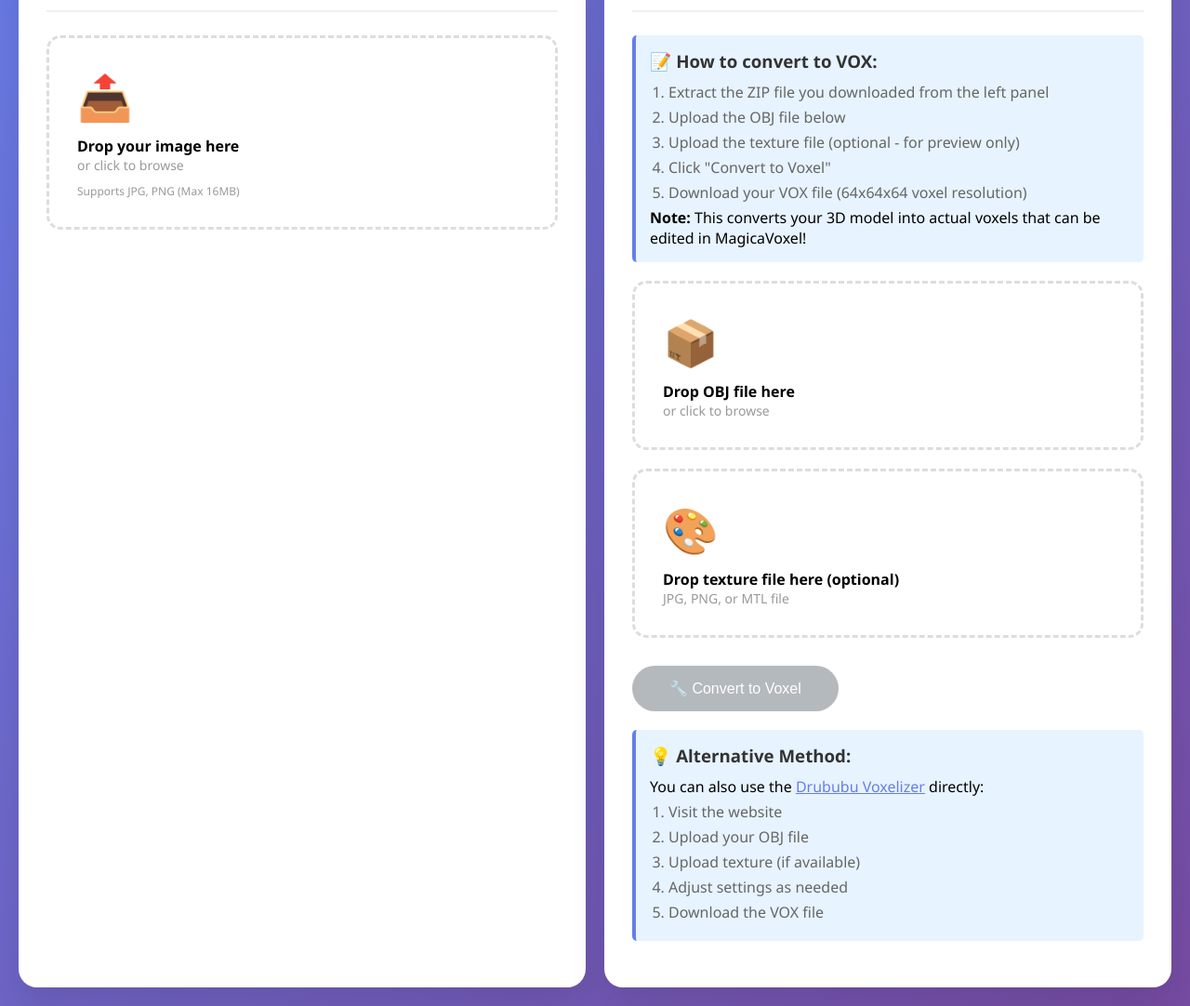
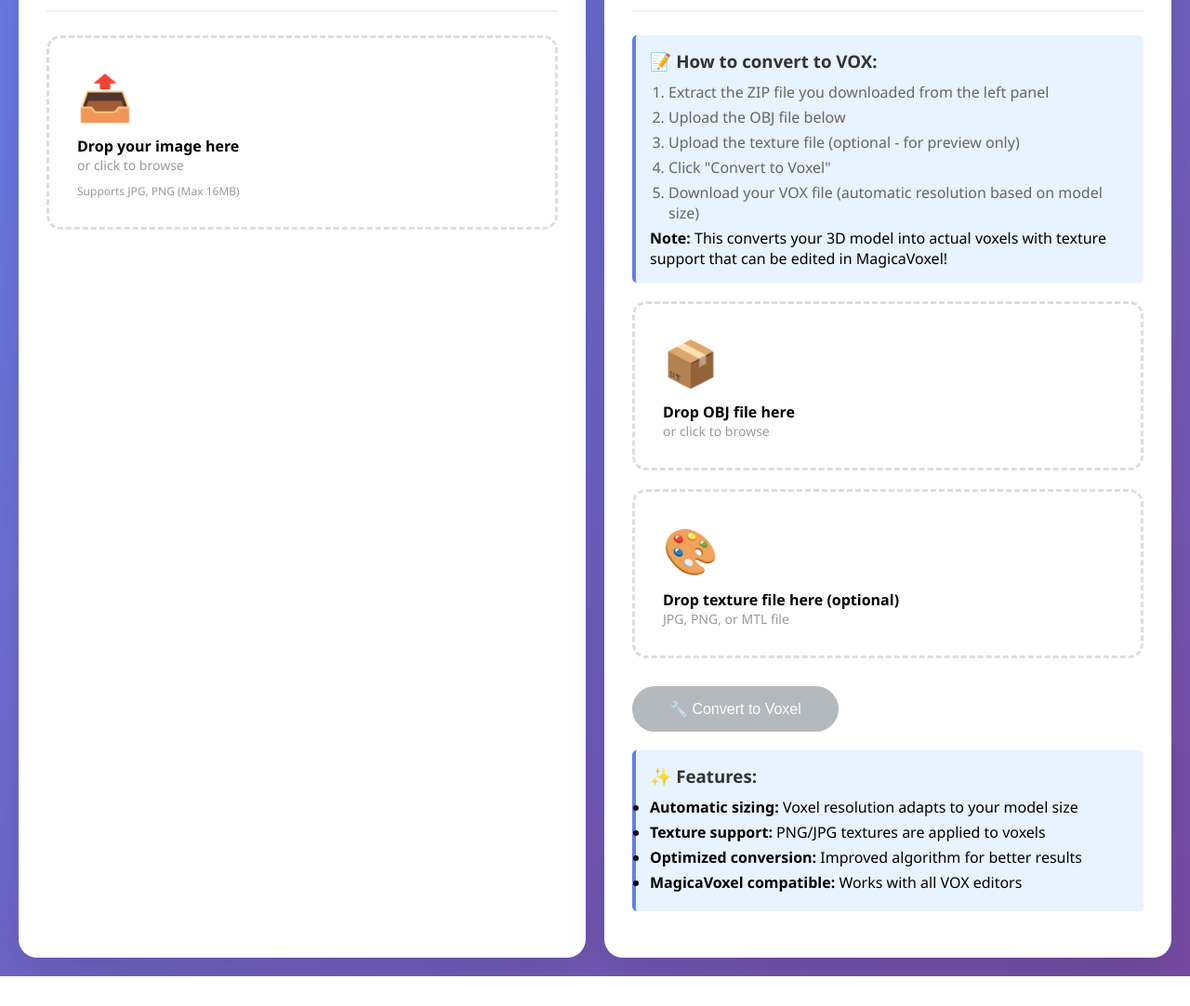
Before and after one commit to Firudesu/3dmodel-generation, a Flask app: page / in a window 1280 px wide. Shown: the part 234-1316 px from the top of the page at 93% size. After the commit the page ends 1284 px from the top, so only its background shows below. Run offline with Flask 3, Linux system fonts and the light colour scheme.

Commit message:
Refactor: Replace Playwright voxel conversion with Python implementation
Co-authored-by: firudesu <firudesu@googlemail.com>

```diff
--- a/app.py
+++ b/app.py
@@ -17,13 +17,7 @@ from werkzeug.utils import secure_filename
 import tempfile
 import shutil
 
-# Try to import playwright, but don't fail if it's not available
-try:
-    from playwright.sync_api import sync_playwright
-    PLAYWRIGHT_AVAILABLE = True
-except ImportError:
-    PLAYWRIGHT_AVAILABLE = False
-    print("⚠️ Playwright not available - voxel conversion will be skipped")
+# Voxel conversion is now handled by our internal Python converter
 
 app = Flask(__name__)
 app.config['MAX_CONTENT_LENGTH'] = 16 * 1024 * 1024  # 16MB max file size
@@ -294,150 +288,25 @@ def convert_to_voxel(obj_file_path, texture_files=None):
 
         print("Using Python voxel converter...")
 
-        # Convert with reasonable voxel resolution
-        voxel_size = 64  # 64x64x64 voxel grid
-        result_path = convert_obj_to_vox(obj_file_path, vox_file_path, voxel_size)
+        # Determine texture file path
+        texture_path = None
+        if texture_files and len(texture_files) > 0:
+            texture_path = texture_files[0]
+            print(f"Using texture file: {texture_path}")
+
+        # Convert with automatic voxel size detection and texture support
+        result_path = convert_obj_to_vox(obj_file_path, vox_file_path, voxel_size=None, texture_path=texture_path)
 
         print(f"✅ Successfully converted to VOX: {result_path}")
         return result_path
 
     except ImportError as e:
         print(f"⚠️ Voxel converter not available: {e}")
-        print("Attempting browser-based conversion...")
-
-        # Fallback to browser automation if available
-        if PLAYWRIGHT_AVAILABLE:
-            return convert_with_playwright(obj_file_path, texture_files, vox_file_path)
-        else:
-            # Last resort - create basic VOX structure
-            print("Creating basic VOX file as fallback...")
-            vox_data = bytearray()
-            vox_data.extend(b'VOX ')
-            vox_data.extend((150).to_bytes(4, 'little'))
-            vox_data.extend(b'MAIN')
-            vox_data.extend((0).to_bytes(4, 'little'))
-            vox_data.extend((28 + 12 + 12).to_bytes(4, 'little'))
-            vox_data.extend(b'SIZE')
-            vox_data.extend((12).to_bytes(4, 'little'))
-            vox_data.extend((0).to_bytes(4, 'little'))
-            vox_data.extend((32).to_bytes(4, 'little'))
-            vox_data.extend((32).to_bytes(4, 'little'))
-            vox_data.extend((32).to_bytes(4, 'little'))
-            vox_data.extend(b'XYZI')
-            vox_data.extend((4).to_bytes(4, 'little'))
-            vox_data.extend((0).to_bytes(4, 'little'))
-            vox_data.extend((0).to_bytes(4, 'little'))
-
-            with open(vox_file_path, 'wb') as f:
-                f.write(vox_data)
-
-            return vox_file_path
+        raise Exception(f"Voxel converter module not available: {str(e)}")
 
     except Exception as e:
         print(f"❌ Voxel conversion error: {e}")
         raise Exception(f"Failed to convert to voxel: {str(e)}")
-
-def convert_with_playwright(obj_file_path, texture_files, vox_file_path):
-    """Fallback browser-based conversion"""
-
-    try:
-        print("Launching browser for voxel conversion...")
-        with sync_playwright() as p:
-            browser = p.chromium.launch(
-                headless=True,
-                args=['--no-sandbox', '--disable-dev-shm-usage']  # Required for some environments
-            )
-            context = browser.new_context(accept_downloads=True)
-            page = context.new_page()
-            print("Browser launched successfully")
-    except Exception as e:
-        if "Executable doesn't exist" in str(e):
-            print("🔧 Playwright browsers not found, attempting to install...")
-            try:
-                import subprocess
-                result = subprocess.run(
-                    [sys.executable, "-m", "playwright", "install", "chromium"],
-                    capture_output=True,
-                    text=True,
-                    check=True
-                )
-                print(f"Installation output: {result.stdout}")
-                if result.returncode != 0:
-                    print(f"Installation error: {result.stderr}")
-                    raise Exception("Failed to install Playwright browsers")
-
-                print("✅ Browsers installed, retrying...")
-                with sync_playwright() as p:
-                    browser = p.chromium.launch(
-                        headless=True,
-                        args=['--no-sandbox', '--disable-dev-shm-usage']
-                    )
-                    context = browser.new_context(accept_downloads=True)
-                    page = context.new_page()
-            except Exception as install_error:
-                print(f"❌ Failed to install Playwright: {install_error}")
-                raise Exception(f"Cannot use browser-based voxel conversion: {install_error}")
-        else:
-            print(f"❌ Browser launch failed: {e}")
-            raise Exception(f"Failed to launch browser for voxel conversion: {e}")
-
-    # Now try the actual conversion
-    try:
-        print("Navigating to Drububu voxelizer...")
-        page.goto("https://drububu.com/miscellaneous/voxelizer/?out=obj", timeout=30000)
-        page.wait_for_load_state("networkidle", timeout=30000)
-        print("Page loaded successfully")
-
-        # Upload OBJ file
-        file_input = page.locator('input[type="file"]#file_input')
-        file_input.set_input_files(str(obj_file_path))
-        page.wait_for_timeout(5000)
-
-        # Upload texture if available
-        if texture_files:
-            texture_input = page.locator('input[type="file"]#file_input_texture')
-            texture_input.set_input_files(str(texture_files[0]))
-            page.wait_for_timeout(5000)
-
-        # Download result
-        with page.expect_download() as download_info:
-            page.evaluate("""
-                const elements = document.querySelectorAll('a, button, input[type="submit"]');
-                for (let el of elements) {
-                    const text = el.textContent.toLowerCase();
-                    if (text.includes('download') || text.includes('obj')) {
-                        el.click();
-                        break;
-                    }
-                }
-            """)
-
-        download = download_info.value
-        vox_file_path = os.path.join(app.config['OUTPUT_FOLDER'], 'model.vox')
-        download.save_as(vox_file_path)
-
-        return vox_file_path
-
-    except Exception as e:
-        print(f"Voxel conversion error: {e}")
-        # Create a placeholder VOX file
-        vox_file_path = os.path.join(app.config['OUTPUT_FOLDER'], 'model.vox')
-
-        # Try to create a simple VOX file header (MagicaVoxel format)
-        # This is a minimal valid VOX file structure
-        vox_header = b'VOX \x96\x00\x00\x00MAIN\x00\x00\x00\x00\x00\x00\x00\x00'
-
-        try:
-            with open(vox_file_path, 'wb') as f:
-                f.write(vox_header)
-            print(f"Created placeholder VOX file at: {vox_file_path}")
-            return vox_file_path
-        except:
-            print("Failed to create placeholder VOX file")
-            raise Exception(f"Voxel conversion failed: {e}")
-    finally:
-        if 'browser' in locals():
-            browser.close()
 
 def test_api_endpoints():
     """Test which Meshy API endpoints are working"""
@@ -970,25 +839,18 @@ def manual_voxel_convert():
             texture_path = os.path.join(app.config['UPLOAD_FOLDER'], secure_filename(texture_file.filename))
             texture_file.save(texture_path)
 
-        # Create a basic VOX file
+        # Convert to VOX using improved converter
         try:
             vox_path = convert_to_voxel(obj_path, [texture_path] if texture_path else None)
             return jsonify({
                 'success': True,
                 'vox_file': os.path.basename(vox_path),
-                'message': 'Basic VOX file created. For full conversion, use Drububu website.'
+                'message': 'VOX file created successfully with automatic sizing and texture support!'
             })
         except Exception as e:
-            # Even if it fails, try to create a basic VOX
-            vox_file_path = os.path.join(app.config['OUTPUT_FOLDER'], 'model.vox')
-            vox_header = b'VOX \x96\x00\x00\x00MAIN\x00\x00\x00\x00\x00\x00\x00\x00'
-            with open(vox_file_path, 'wb') as f:
-                f.write(vox_header)
-
             return jsonify({
-                'success': True,
-                'vox_file': 'model.vox',
-                'message': 'Created basic VOX file structure.'
+                'success': False,
+                'error': f'Voxel conversion failed: {str(e)}'
             })
 
     except Exception as e:
--- a/requirements.txt
+++ b/requirements.txt
@@ -1,5 +1,5 @@
 requests>=2.31.0
-playwright>=1.40.0
 flask>=2.3.0
 werkzeug>=2.3.0
 numpy>=1.24.0
+pillow>=10.0.0
--- a/templates/index.html
+++ b/templates/index.html
@@ -295,9 +295,9 @@
                     <li>Upload the OBJ file below</li>
                     <li>Upload the texture file (optional - for preview only)</li>
                     <li>Click "Convert to Voxel"</li>
-                    <li>Download your VOX file (64x64x64 voxel resolution)</li>
+                    <li>Download your VOX file (automatic resolution based on model size)</li>
                 </ol>
-                <p><strong>Note:</strong> This converts your 3D model into actual voxels that can be edited in MagicaVoxel!</p>
+                <p><strong>Note:</strong> This converts your 3D model into actual voxels with texture support that can be edited in MagicaVoxel!</p>
             </div>
 
             <div class="upload-area" id="uploadAreaObj">
@@ -335,15 +335,13 @@
             </div>
 
             <div class="instructions" style="margin-top: 20px;">
-                <h3>💡 Alternative Method:</h3>
-                <p>You can also use the <a href="https://drububu.com/miscellaneous/voxelizer/" target="_blank" style="color: #667eea;">Drububu Voxelizer</a> directly:</p>
-                <ol>
-                    <li>Visit the website</li>
-                    <li>Upload your OBJ file</li>
-                    <li>Upload texture (if available)</li>
-                    <li>Adjust settings as needed</li>
-                    <li>Download the VOX file</li>
-                </ol>
+                <h3>✨ Features:</h3>
+                <ul>
+                    <li><strong>Automatic sizing:</strong> Voxel resolution adapts to your model size</li>
+                    <li><strong>Texture support:</strong> PNG/JPG textures are applied to voxels</li>
+                    <li><strong>Optimized conversion:</strong> Improved algorithm for better results</li>
+                    <li><strong>MagicaVoxel compatible:</strong> Works with all VOX editors</li>
+                </ul>
             </div>
         </div>
     </div>
@@ -585,14 +583,14 @@
                     }, 500);
                 } else {
                     // Conversion failed
-                    voxelStatus.textContent = result.message || 'Conversion failed. Please use the Drububu website directly.';
+                    voxelStatus.textContent = result.error || 'Conversion failed. Please check your files and try again.';
                     voxelProgressFill.style.width = '0%';
                     convertBtn.disabled = false;
 
                     // Show error and reset after 3 seconds
                     setTimeout(() => {
                         voxelProgress.style.display = 'none';
-                        alert(result.message || 'Voxel conversion failed. Please use the Drububu website directly.');
+                        alert(result.error || 'Voxel conversion failed. Please check your files and try again.');
                     }, 3000);
                 }
             } catch (error) {
```
Also changed, not shown: main.py (+44 -102 lines), voxel_converter.py (+98 -9 lines), 2 other files.
